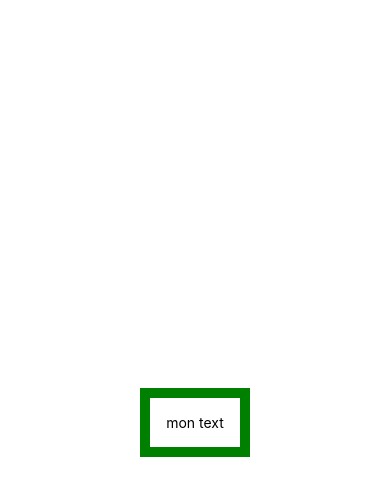
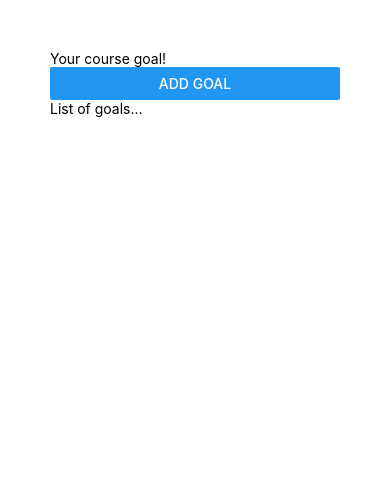
Before and after one commit to nedimm1/nedimm1-react_native_course_project1, a React Native app: screen / in a window 390 px wide. Shown: the top 496 px of the page. Built offline with nearby package versions, Linux system fonts and the light colour scheme.

Commit message:
first commit

```diff
--- a/App.js
+++ b/App.js
@@ -1,24 +1,22 @@
-import { StyleSheet, Text, View } from "react-native";
+import React from "react";
+import { View, Text, TextInput, Button, StyleSheet } from "react-native";
 
 export default function App() {
   return (
-    <View style={styles.container}>
-      <Text style={styles.dummyText}>mon text</Text>
+    <View style={styles.appContainer}>
+      <View>
+        <TextInput placeholder="Your course goal!" />
+        <Button title="Add Goal" />
+      </View>
+      <View>
+        <Text>List of goals...</Text>
+      </View>
     </View>
   );
 }
 
 const styles = StyleSheet.create({
-  container: {
-    flex: 1,
-    backgroundColor: "#fff",
-    alignItems: "center",
-    justifyContent: "center",
-  },
-  dummyText: {
-    margin: 16,
-    padding: 16,
-    borderColor: "green",
-    borderWidth: 10,
+  appContainer: {
+    padding: 50,
   },
 });
```
